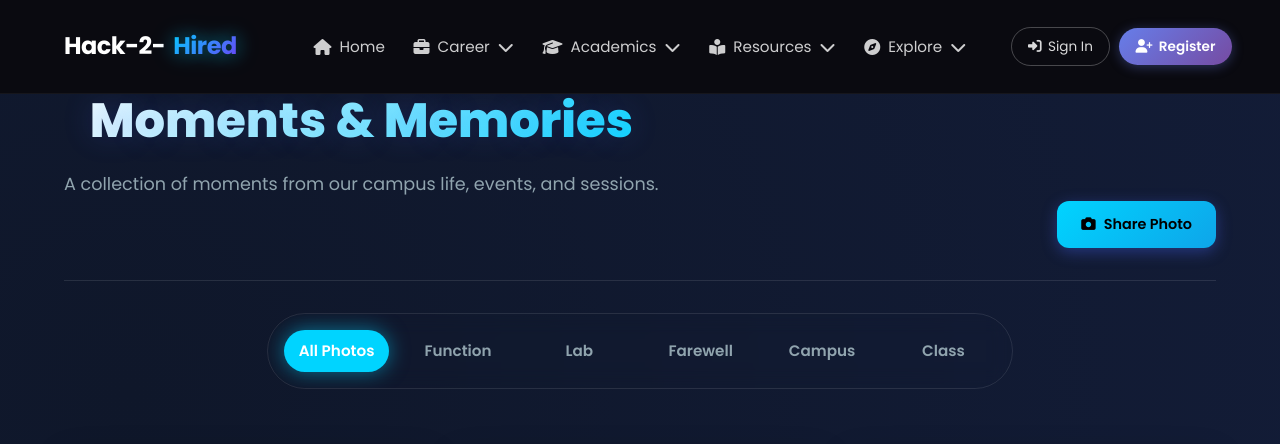
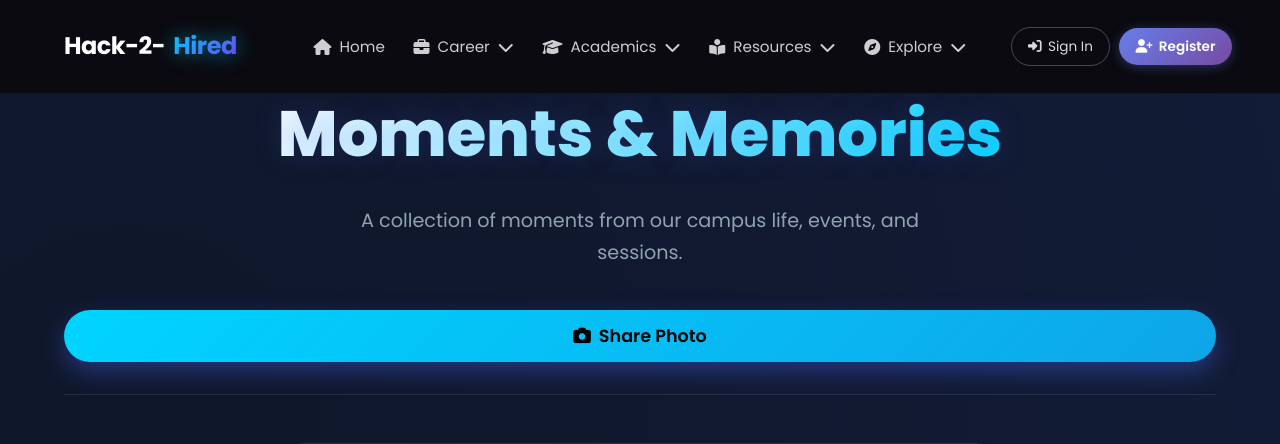
Before and after one commit to abhi6101/hack-react, a React (Vite) app in the folder fully-frontend-react/: page /gallery in a window 1280 px wide. Shown: the top 444 px of the page. Built offline with nearby package versions, Linux system fonts and the light colour scheme; no server answers.

Commit message:
Centered gallery page header for improved desktop view layout

```diff
--- a/fully-frontend-react/src/pages/Gallery.jsx
+++ b/fully-frontend-react/src/pages/Gallery.jsx
@@ -140,24 +140,25 @@
             <section className="gallery-page" style={{ paddingTop: '80px' }}>
                 <div className="gallery-header" style={{
                     display: 'flex',
-                    justifyContent: 'space-between',
-                    alignItems: 'end',
-                    flexWrap: 'wrap',
+                    flexDirection: 'column',
+                    alignItems: 'center',
+                    justifyContent: 'center',
                     gap: '1.5rem',
-                    marginBottom: '2rem',
+                    marginBottom: '3rem',
                     paddingBottom: '2rem',
                     borderBottom: '1px solid rgba(255,255,255,0.1)'
                 }}>
-                    <div style={{ maxWidth: '600px' }}>
+                    <div style={{ maxWidth: '800px', textAlign: 'center' }}>
                         <h1 style={{
-                            fontSize: '3rem',
-                            marginBottom: '0.5rem',
+                            fontSize: 'clamp(2.5rem, 5vw, 4rem)',
+                            marginBottom: '1rem',
                             background: 'linear-gradient(135deg, #fff 0%, var(--primary) 100%)',
                             WebkitBackgroundClip: 'text',
                             WebkitTextFillColor: 'transparent',
-                            textShadow: '0 0 30px rgba(67, 97, 238, 0.2)'
+                            textShadow: '0 0 30px rgba(67, 97, 238, 0.2)',
+                            fontWeight: '800'
                         }}>Moments & Memories</h1>
-                        <p className="subtitle" style={{ fontSize: '1.1rem', color: 'var(--text-secondary)' }}>
+                        <p className="subtitle" style={{ fontSize: '1.2rem', color: 'var(--text-secondary)', margin: '0 auto' }}>
                             A collection of moments from our campus life, events, and sessions.
                         </p>
                     </div>
@@ -165,13 +166,15 @@
                         className="btn btn-primary"
                         onClick={() => setShowUploadModal(true)}
                         style={{
-                            padding: '0.8rem 1.5rem',
+                            padding: '0.8rem 2rem',
                             display: 'inline-flex',
                             alignItems: 'center',
                             gap: '0.5rem',
-                            width: 'auto',
-                            borderRadius: '12px',
-                            boxShadow: '0 4px 15px rgba(67, 97, 238, 0.4)'
+                            borderRadius: '50px',
+                            boxShadow: '0 10px 25px rgba(67, 97, 238, 0.4)',
+                            fontWeight: '600',
+                            fontSize: '1.1rem',
+                            marginTop: '1rem'
                         }}
                     >
                         <i className="fas fa-camera"></i> <span>Share Photo</span>
```
